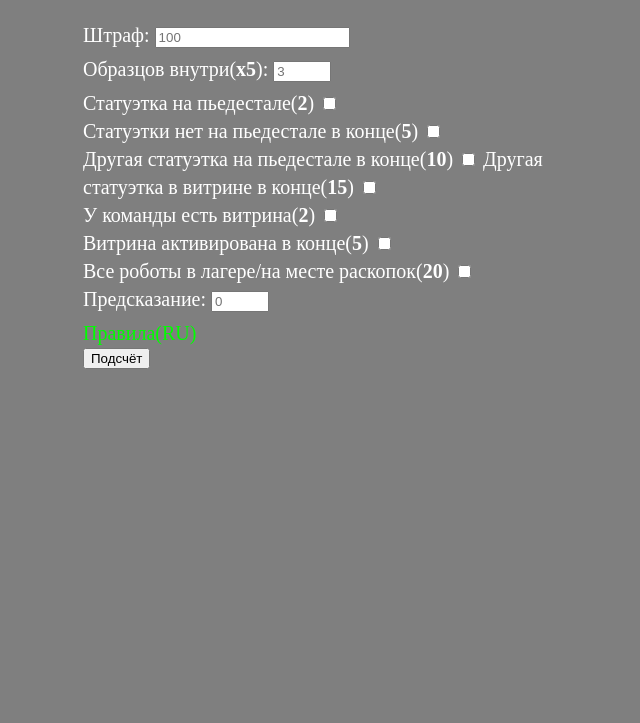
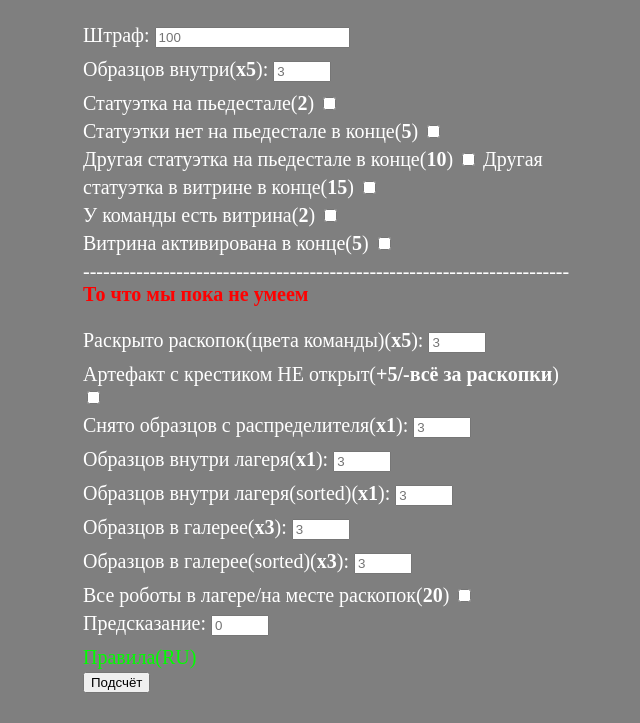
Before and after one commit to ret7020/Eurobot2022Calc, a plain HTML site: page index.html in a window 1280 px wide. Shown: the part 77-800 px from the top of the page, without its empty margins (307-947 px from the left). Drawn offline with Linux system fonts and the light colour scheme.

Commit message:
Added all possibilities to get points; Bugs fixed

```diff
--- a/calculate.js
+++ b/calculate.js
@@ -40,10 +40,45 @@ function calc(){
             final_str += "+ 20 ";
         }
 
-        if (parseInt(document.getElementById("fine").value) != 0 && document.getElementById("fine").value != ""){
-            res -= parseInt(document.getElementById("fine").value);
-            final_str += " - " + document.getElementById("fine").value;
+        if (document.getElementById("artifact_cross").checked)
+        {
+            if (document.getElementById("artifact_opened").value != ""){
+                res += parseInt(document.getElementById("artifact_opened").value) * 5;
+                final_str += "+ 5 * " + document.getElementById("artifact_opened").value + " "
+            }
         }
+
+        if (document.getElementById("obraz_raspr").value != ""){
+            res += parseInt(document.getElementById("obraz_raspr").value);
+            final_str += "+ " + document.getElementById("obraz_raspr").value + " "
+        }
+
+        if (document.getElementById("obraz_in_lag").value != ""){
+            res += parseInt(document.getElementById("obraz_in_lag").value);
+            final_str += "+ " + document.getElementById("obraz_in_lag").value + " "
+        }
+
+        if (document.getElementById("obraz_in_lag_sorted").value != ""){
+            res += parseInt(document.getElementById("obraz_in_lag_sorted").value);
+            final_str += "+ " + document.getElementById("obraz_in_lag_sorted").value + " "
+        }
+
+        if (document.getElementById("obraz_in_gal").value != ""){
+            res += parseInt(document.getElementById("obraz_in_gal").value) * 3;
+            final_str += "+ 3 * " + document.getElementById("obraz_in_gal").value + " "
+        }
+
+        if (document.getElementById("obraz_in_gal_sorted").value != ""){
+            res += parseInt(document.getElementById("obraz_in_gal_sorted").value) * 3;
+            final_str += "+ 3 * " + document.getElementById("obraz_in_gal_sorted").value + " "
+        }
+
+
+
+
+
+
+
 
         console.log(res);
         let bonus = 0;
@@ -51,6 +86,9 @@ function calc(){
             let delta = Math.abs(parseInt(document.getElementById("predicted").value)  - res);
             console.log(delta);
             bonus = Math.round(0.3 * res - delta);
+            if (bonus < 0){
+                bonus = 0;
+            }
             res += bonus
             res += 1;
             console.log(res);
@@ -60,6 +98,15 @@ function calc(){
             final_str += "+ " + bonus + " + 1";
         }
 
+        if (parseInt(document.getElementById("fine").value) != 0 && document.getElementById("fine").value != ""){
+            //Do fine calc after bonus calculating
+            res -= parseInt(document.getElementById("fine").value);
+            final_str += " - " + document.getElementById("fine").value;
+        }
+
+
+
+
 
 
         document.getElementsByTagName("result")[0].style.display = "block";
--- a/index.html
+++ b/index.html
@@ -41,6 +41,35 @@
             <input type="checkbox" name="vitrin_1" id="vitrin_1">
 
             <br>
+            <!-- Our robot now can do all that above this line-->
+            -------------------------------------------------------------------------
+            <br><b style="color:red">То что мы пока не умеем</b><br>
+            <br>
+            <label for="artifact_opened">Раскрыто раскопок(цвета команды)(<b>x5</b>):</label>
+            <input type="number" name="artifact_opened" id="artifact_opened" placeholder="3">
+            <br>
+            <label for="artifact_cross">Артефакт с крестиком НЕ открыт(<b>+5/-всё за раскопки</b>)</label>
+            <input type="checkbox" name="artifact_cross" id="artifact_cross">
+            <br>
+            <label for="obraz_raspr">Снято образцов с распределителя(<b>x1</b>):</label>
+            <input type="number" name="obraz_raspr" id="obraz_raspr" placeholder="3">
+            <br>
+            <label for="obraz_in_lag">Образцов внутри лагеря(<b>x1</b>):</label>
+            <input type="number" name="obraz_in_lag" id="obraz_in_lag" placeholder="3">
+            <br>
+            <label for="obraz_in_lag_sorted">Образцов внутри лагеря(sorted)(<b>x1</b>):</label>
+            <input type="number" name="obraz_in_lag_sorted" id="obraz_in_lag_sorted" placeholder="3">
+            <br>
+
+            <label for="obraz_in_gal">Образцов в галерее(<b>x3</b>):</label>
+            <input type="number" name="obraz_in_gal" id="obraz_in_gal" placeholder="3">
+            <br>
+
+            <label for="obraz_in_gal_sorted">Образцов в галерее(sorted)(<b>x3</b>):</label>
+            <input type="number" name="obraz_in_gal_sorted" id="obraz_in_gal_sorted" placeholder="3">
+            <br>
+
+
 
             <label for="finish">Все  роботы в лагере/на месте раскопок(<b>20</b>)</label>
             <input type="checkbox" name="finish" id="finish">
--- a/style.css
+++ b/style.css
@@ -3,7 +3,7 @@
     width:500px;
     height:200px;
 }
-#artifact_in, #predicted{
+#artifact_in, #predicted, #artifact_opened, #obraz_raspr, #obraz_in_lag, #obraz_in_lag_sorted, #obraz_in_gal_sorted, #obraz_in_gal{
     width: 50px;
 }
 #fine{
```
